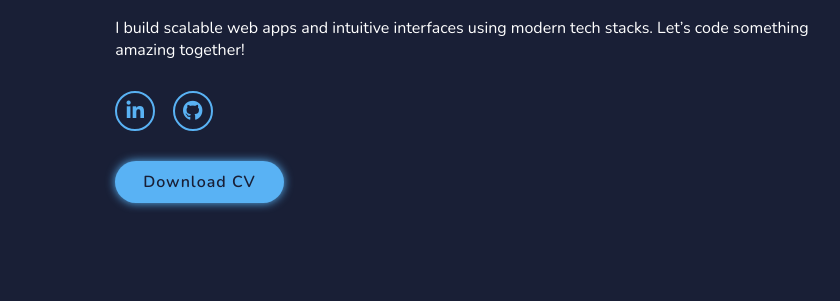
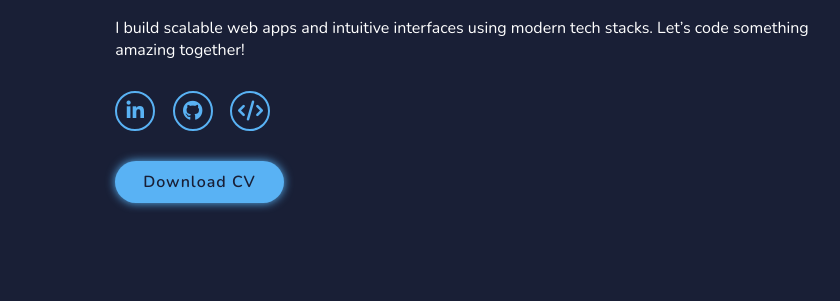
Before and after one commit to AVaidy04/Personal-Portfolio, a plain HTML site: page index.html in a window 1280 px wide. Shown: the part 419-720 px from the top of the page, 0-840 px from the left. Drawn offline with nearby package versions, Linux system fonts and the light colour scheme; grey boxes are pictures that could not be loaded.

Commit message:
Update index.html

```diff
--- a/index.html
+++ b/index.html
@@ -43,6 +43,7 @@
       <div class="social-media">
         <a href="https://www.linkedin.com/in/anup-vaidya-289b66258" target="_blank"><i class="fa-brands fa-linkedin-in"></i></a>
         <a href="https://github.com/AVaidy04" target="_blank"><i class="fa-brands fa-github"></i></a>
+        <a href="https://leetcode.com/u/Amps2022/" target="_blank"><i class="fa-solid fa-code"></i></a>
 
       </div>
       <a href="https://drive.google.com/file/d/1bLZdfxHFDhc8GNqIhu-H65wptfI5K9i2/view" class="btn">Download CV</a>
```
